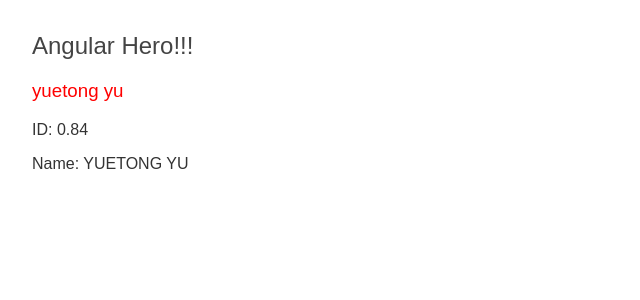
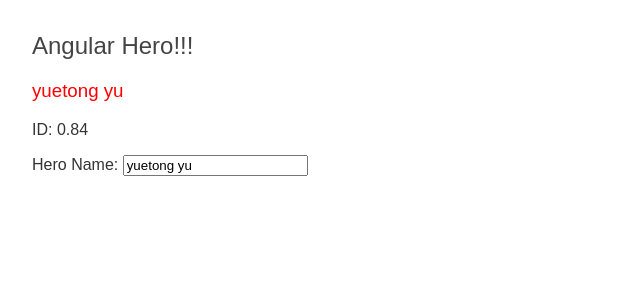
Before and after one commit to yuetong3yu/angular-heroes, an Angular app: page / in a window 1280 px wide. Shown: the top 300 px of the page, without its empty margins (0-640 px from the left). Built offline with nearby package versions, Linux system fonts and the light colour scheme.

Commit message:
import FormsModule

```diff
--- a/src/app/heroes/heroes.component.html
+++ b/src/app/heroes/heroes.component.html
@@ -1,4 +1,7 @@
 <h3>{{ hero.name }}</h3>
 
 <p *ngIf="hero.id">ID: {{ hero.id }}</p>
-<p *ngIf="hero.name">Name: {{ hero.name | uppercase }}</p>
+<div>
+  <label for="name">Hero Name: </label>
+  <input id="name" placeholder="hero name" [(ngModel)]="hero.name" />
+</div>
--- a/src/app/heroes/heroes.component.ts
+++ b/src/app/heroes/heroes.component.ts
@@ -1,4 +1,5 @@
 import { Component, OnInit } from '@angular/core';
+
 import { Hero } from '../hero';
 
 @Component({
```
Also changed, not shown: src/app/app.module.ts (+5 -9 lines).
